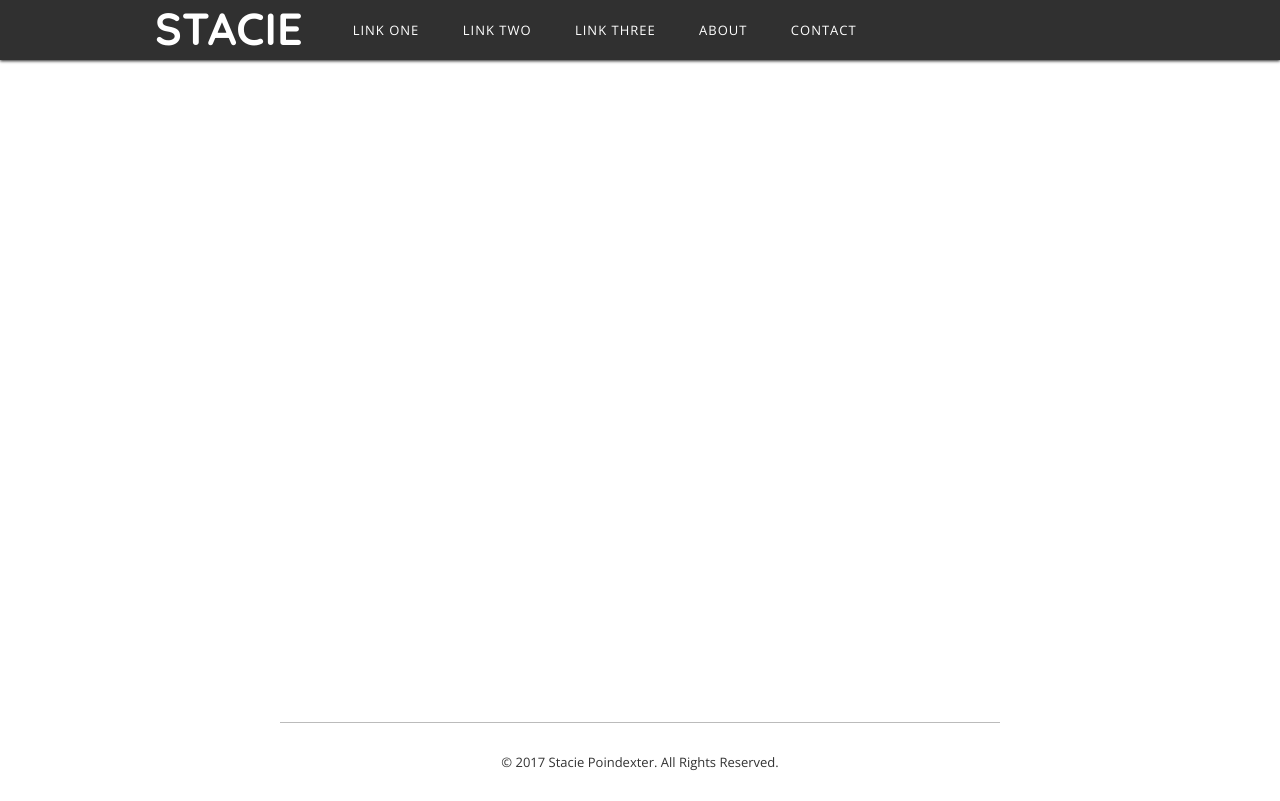
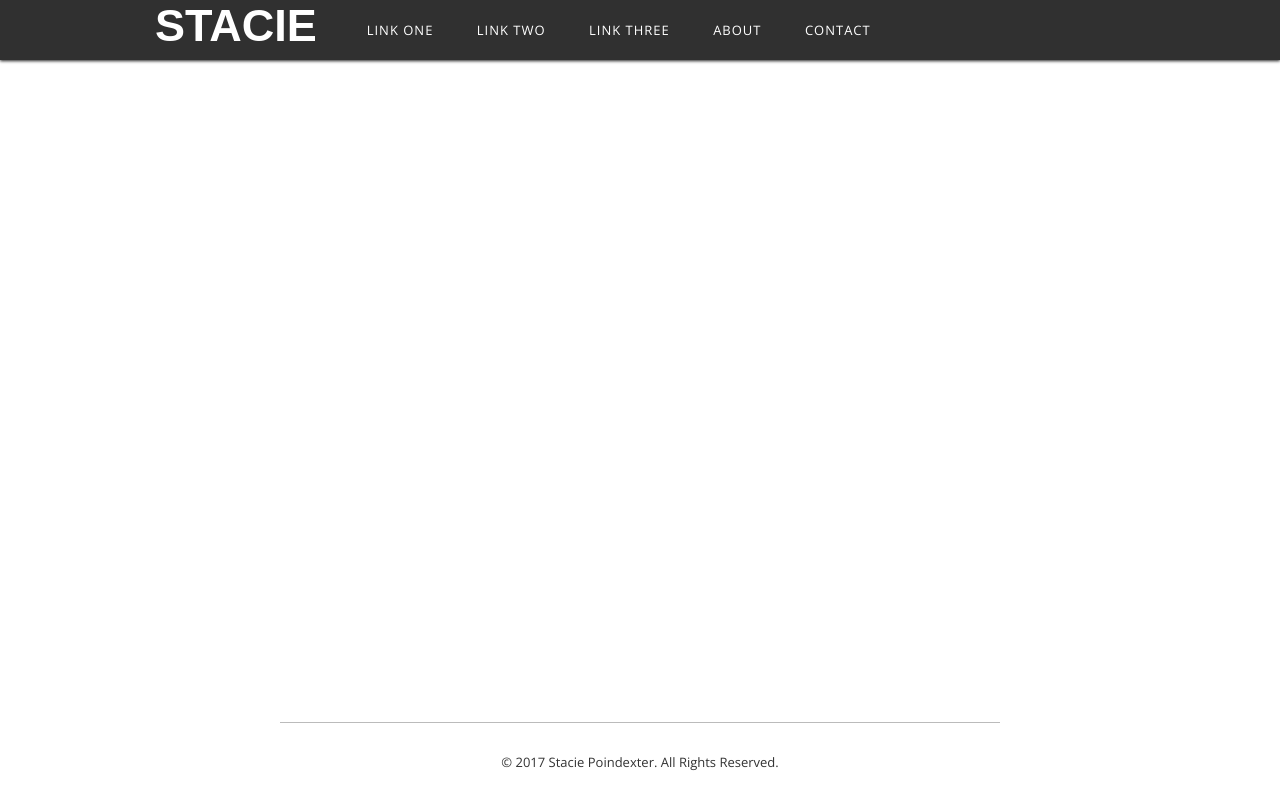
Before and after one commit to staciepoin/stacie-portfolio, a plain HTML site: page index.html in a window 1280 px wide. Drawn offline with nearby package versions, Linux system fonts and the light colour scheme.

Commit message:
changed Quicksand to Monoton

```diff
--- a/index.html
+++ b/index.html
@@ -9,7 +9,7 @@
 
   <link rel="stylesheet" href="reset.css">
   <link rel="stylesheet" href="main.css">
-  <link rel="stylesheet" href="https://fonts.googleapis.com/css?family=Open+Sans:300,400,600|Quicksand:700">
+  <link rel="stylesheet" href="https://fonts.googleapis.com/css?family=Open+Sans:300,400,600|Monoton">
 
   <title>Stacie's Portfolio</title>
 
```
